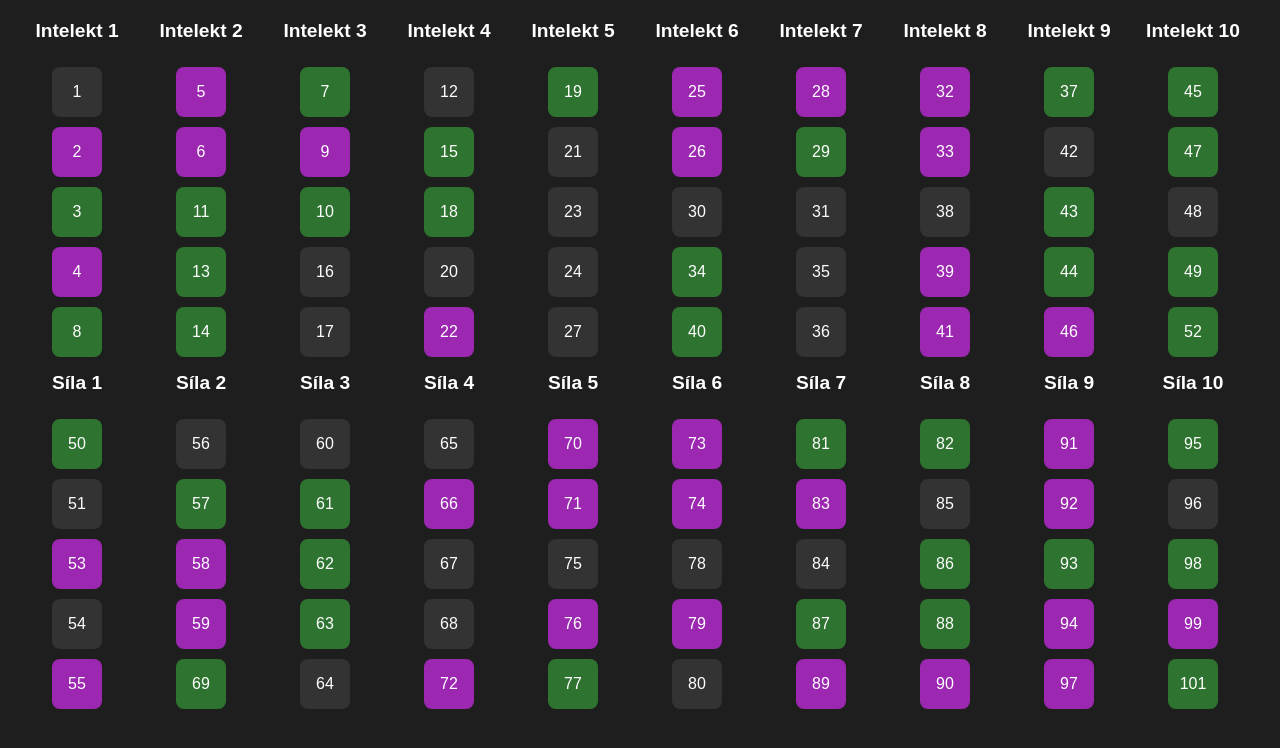
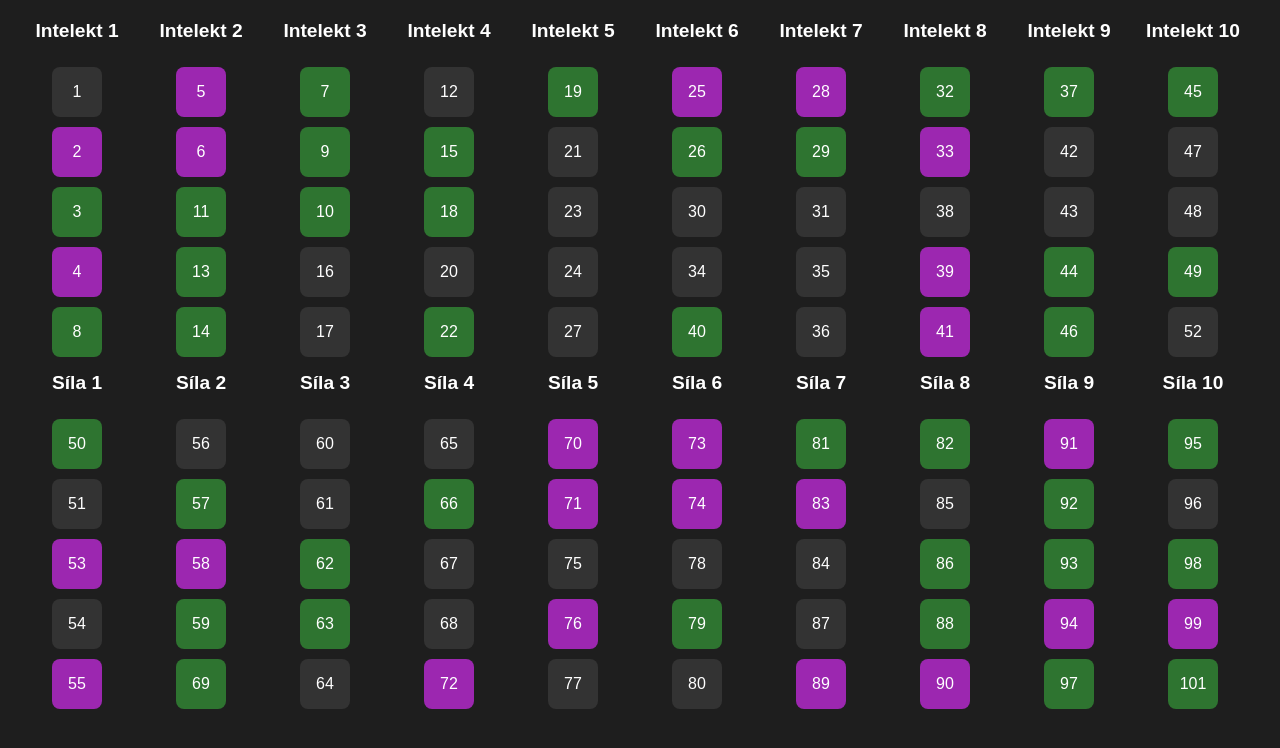
Before and after one commit to atexik/karty-app, a plain HTML site: page index.html in a window 1280 px wide. Drawn offline with Linux system fonts and the light colour scheme.

Commit message:
Update index.html

```diff
--- a/index.html
+++ b/index.html
@@ -14,7 +14,7 @@
       <div class="card" data-card="1" data-count="0">1</div>
       <div class="card" data-card="2" data-count="2">2</div>
       <div class="card" data-card="3" data-count="1">3</div>
-      <div class="card" data-card="4" data-count="3">4</div>
+      <div class="card" data-card="4" data-count="2">4</div>
       <div class="card" data-card="8" data-count="1">8</div>
     </div>
     <div class="card-group">
@@ -28,7 +28,7 @@
     <div class="card-group">
       <div class="card-category">Intelekt 3</div>
       <div class="card" data-card="7" data-count="1">7</div>
-      <div class="card" data-card="9" data-count="2">9</div>
+      <div class="card" data-card="9" data-count="1">9</div>
       <div class="card" data-card="10" data-count="1">10</div>
       <div class="card" data-card="16" data-count="0">16</div>
       <div class="card" data-card="17" data-count="0">17</div>
@@ -39,7 +39,7 @@
       <div class="card" data-card="15" data-count="1">15</div>
       <div class="card" data-card="18" data-count="1">18</div>
       <div class="card" data-card="20" data-count="0">20</div>
-      <div class="card" data-card="22" data-count="2">22</div>
+      <div class="card" data-card="22" data-count="1">22</div>
     </div>
     <div class="card-group">
       <div class="card-category">Intelekt 5</div>
@@ -52,9 +52,9 @@
     <div class="card-group">
       <div class="card-category">Intelekt 6</div>
       <div class="card" data-card="25" data-count="4">25</div>
-      <div class="card" data-card="26" data-count="2">26</div>
+      <div class="card" data-card="26" data-count="1">26</div>
       <div class="card" data-card="30" data-count="0">30</div>
-      <div class="card" data-card="34" data-count="1">34</div>
+      <div class="card" data-card="34" data-count="0">34</div>
       <div class="card" data-card="40" data-count="1">40</div>
     </div>
     <div class="card-group">
@@ -67,27 +67,27 @@
     </div>
     <div class="card-group">
       <div class="card-category">Intelekt 8</div>
-      <div class="card" data-card="32" data-count="2">32</div>
+      <div class="card" data-card="32" data-count="1">32</div>
       <div class="card" data-card="33" data-count="3">33</div>
       <div class="card" data-card="38" data-count="0">38</div>
-      <div class="card" data-card="39" data-count="5">39</div>
+      <div class="card" data-card="39" data-count="4">39</div>
       <div class="card" data-card="41" data-count="2">41</div>
     </div>
     <div class="card-group">
       <div class="card-category">Intelekt 9</div>
       <div class="card" data-card="37" data-count="1">37</div>
       <div class="card" data-card="42" data-count="0">42</div>
-      <div class="card" data-card="43" data-count="1">43</div>
+      <div class="card" data-card="43" data-count="0">43</div>
       <div class="card" data-card="44" data-count="1">44</div>
-      <div class="card" data-card="46" data-count="2">46</div>
+      <div class="card" data-card="46" data-count="1">46</div>
     </div>
     <div class="card-group">
       <div class="card-category">Intelekt 10</div>
       <div class="card" data-card="45" data-count="1">45</div>
-      <div class="card" data-card="47" data-count="1">47</div>
+      <div class="card" data-card="47" data-count="0">47</div>
       <div class="card" data-card="48" data-count="0">48</div>
       <div class="card" data-card="49" data-count="1">49</div>
-      <div class="card" data-card="52" data-count="1">52</div>
+      <div class="card" data-card="52" data-count="0">52</div>
     </div>
 
     <!-- Síla karty -->
@@ -104,13 +104,13 @@
       <div class="card" data-card="56" data-count="0">56</div>
       <div class="card" data-card="57" data-count="1">57</div>
       <div class="card" data-card="58" data-count="3">58</div>
-      <div class="card" data-card="59" data-count="2">59</div>
+      <div class="card" data-card="59" data-count="1">59</div>
       <div class="card" data-card="69" data-count="1">69</div>
     </div>
     <div class="card-group">
       <div class="card-category">Síla 3</div>
       <div class="card" data-card="60" data-count="0">60</div>
-      <div class="card" data-card="61" data-count="1">61</div>
+      <div class="card" data-card="61" data-count="0">61</div>
       <div class="card" data-card="62" data-count="1">62</div>
       <div class="card" data-card="63" data-count="1">63</div>
       <div class="card" data-card="64" data-count="0">64</div>
@@ -118,7 +118,7 @@
     <div class="card-group">
       <div class="card-category">Síla 4</div>
       <div class="card" data-card="65" data-count="0">65</div>
-      <div class="card" data-card="66" data-count="2">66</div>
+      <div class="card" data-card="66" data-count="1">66</div>
       <div class="card" data-card="67" data-count="0">67</div>
       <div class="card" data-card="68" data-count="0">68</div>
       <div class="card" data-card="72" data-count="2">72</div>
@@ -129,22 +129,22 @@
         <div class="card" data-card="71" data-count="2">71</div>
         <div class="card" data-card="75" data-count="0">75</div>
         <div class="card" data-card="76" data-count="2">76</div>
-        <div class="card" data-card="77" data-count="1">77</div>
+        <div class="card" data-card="77" data-count="0">77</div>
       </div>
       <div class="card-group">
         <div class="card-category">Síla 6</div>
         <div class="card" data-card="73" data-count="2">73</div>
         <div class="card" data-card="74" data-count="2">74</div>
         <div class="card" data-card="78" data-count="0">78</div>
-        <div class="card" data-card="79" data-count="2">79</div>
+        <div class="card" data-card="79" data-count="1">79</div>
         <div class="card" data-card="80" data-count="0">80</div>
       </div>
       <div class="card-group">
         <div class="card-category">Síla 7</div>
         <div class="card" data-card="81" data-count="1">81</div>
-        <div class="card" data-card="83" data-count="8">83</div>
+        <div class="card" data-card="83" data-count="7">83</div>
         <div class="card" data-card="84" data-count="0">84</div>
-        <div class="card" data-card="87" data-count="1">87</div>
+        <div class="card" data-card="87" data-count="0">87</div>
         <div class="card" data-card="89" data-count="2">89</div>
       </div>
       <div class="card-group">
@@ -158,10 +158,10 @@
       <div class="card-group">
         <div class="card-category">Síla 9</div>
         <div class="card" data-card="91" data-count="3">91</div>
-        <div class="card" data-card="92" data-count="2">92</div>
+        <div class="card" data-card="92" data-count="1">92</div>
         <div class="card" data-card="93" data-count="1">93</div>
         <div class="card" data-card="94" data-count="2">94</div>
-        <div class="card" data-card="97" data-count="2">97</div>
+        <div class="card" data-card="97" data-count="1">97</div>
       </div>
       <div class="card-group">
         <div class="card-category">Síla 10</div>
```
